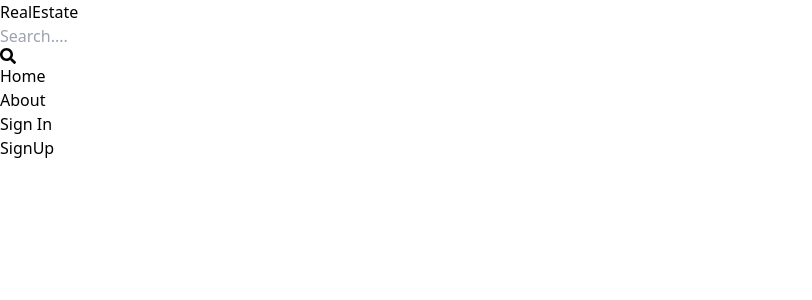
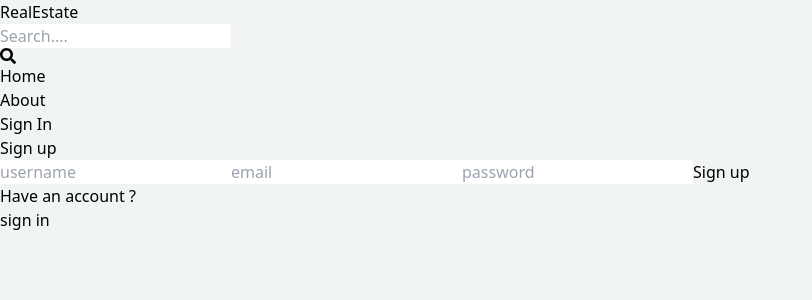
Before and after one commit to Rajdeep9854/mern--real-state-management-system, a React (Vite) app in the folder client/: page /sign-up in a window 1280 px wide. Shown: the top 300 px of the page, without its empty margins (0-812 px from the left). Built offline with nearby package versions, Linux system fonts and the light colour scheme.

Commit message:
complete sign up page ui

```diff
--- a/client/src/index.css
+++ b/client/src/index.css
@@ -1,3 +1,7 @@
 @tailwind base;
 @tailwind components;
 @tailwind utilities;
+
+body{
+    background-color: rgb(241,245,241);
+}
--- a/client/src/pages/SignUp.jsx
+++ b/client/src/pages/SignUp.jsx
@@ -1,8 +1,29 @@
 import React from 'react'
+import {Link} from 'react-router-dom'
 
 const SignUp = () => {
   return (
-    <div>SignUp</div>
+    <div className='p-3 max-w-lg mx-auto'>
+      <h1 className='text-3xl text-center font-semibold
+      my-7'>Sign up</h1>
+      <form className='flex flex-col gap-4'>
+        <input type="text" placeholder='username'
+          className='border rounded-lg p-3' id='username' />
+        <input type="email" placeholder='email'
+          className='border rounded-lg p-3' id='email' />
+        <input type="password" placeholder='password'
+          className='border rounded-lg p-3' id='password' />
+        <button  className='bg-slate-700 p-3 text-white
+        rounded-lg uppercase hover:opacity-85
+        disabled:opacity-80'>Sign up</button>
+      </form>
+      <div className='flex gap-3 mt-5'>
+        <p>Have an account ? </p>
+        <Link to={'/sign-in'}>
+          <span className='text-blue-700'>sign in</span>
+        </Link>
+      </div>
+    </div>
   )
 }
 
```
